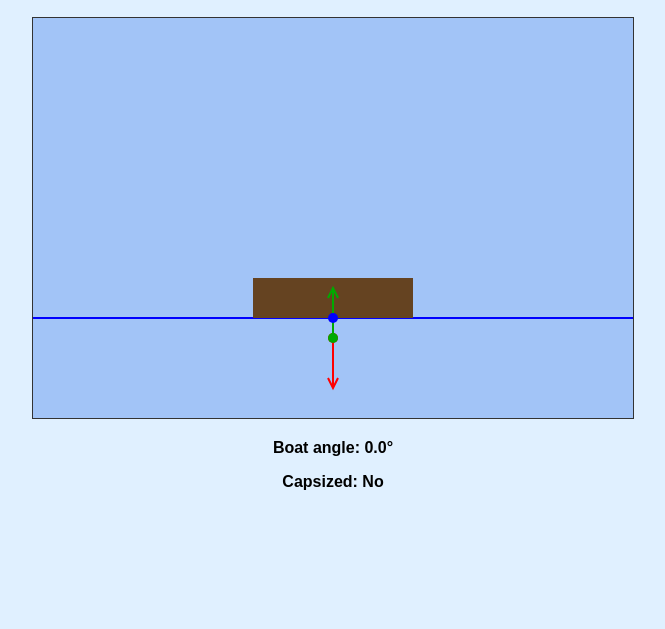
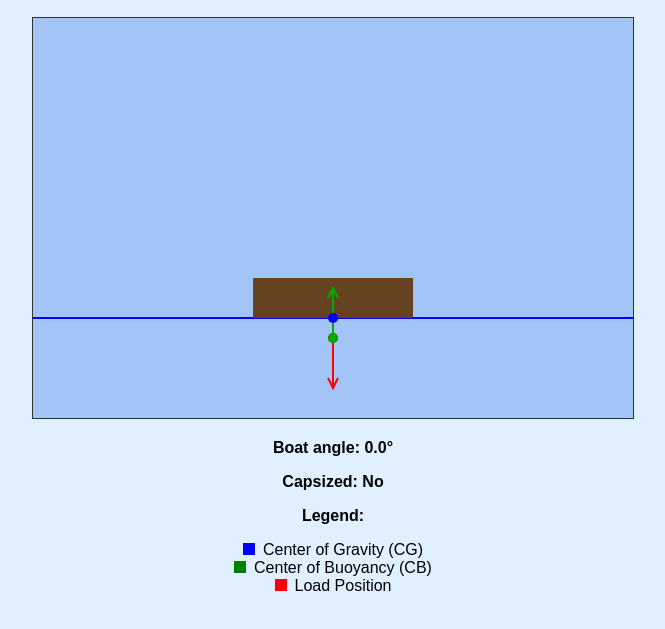
Before and after one commit to bber09/boat-stability, a plain HTML site: page index.html in a window 1280 px wide. Shown: the part 107-736 px from the top of the page, without its empty margins (307-972 px from the left). Drawn offline with Linux system fonts and the light colour scheme.

Commit message:
Update index.html

```diff
--- a/index.html
+++ b/index.html
@@ -23,6 +23,15 @@
   <p>Capsized: <span id="capsizedDisplay">No</span></p>
 </div>
 
+<div id="legend" style="margin-top: 1em;">
+  <strong>Legend:</strong>
+  <ul style="list-style: none; padding-left: 0;">
+    <li><span style="display: inline-block; width: 12px; height: 12px; background-color: blue; margin-right: 8px;"></span>Center of Gravity (CG)</li>
+    <li><span style="display: inline-block; width: 12px; height: 12px; background-color: green; margin-right: 8px;"></span>Center of Buoyancy (CB)</li>
+    <li><span style="display: inline-block; width: 12px; height: 12px; background-color: red; margin-right: 8px;"></span>Load Position</li>
+  </ul>
+</div>
+
 <script src="script.js"></script>
 </body>
 </html>
```
